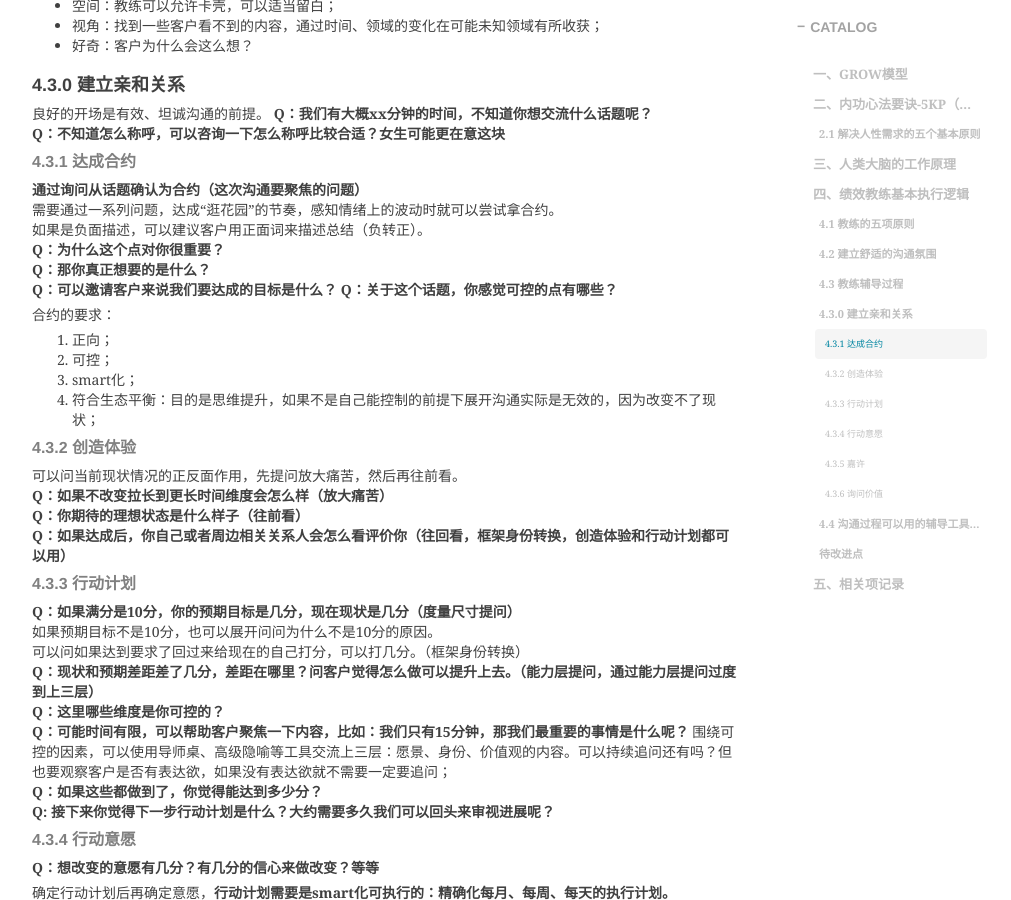
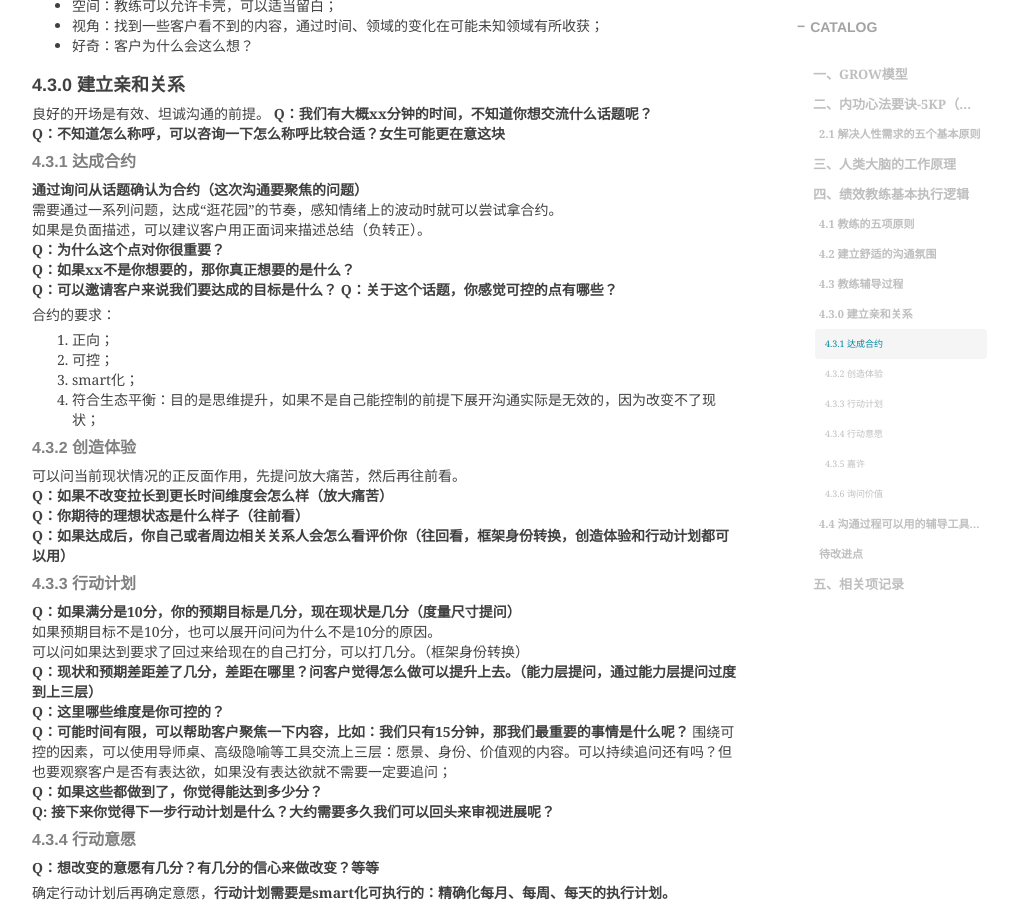
Before and after one commit to shihai1991/shihai1991.github.io, a Jekyll site: the page built from _posts/2022-08-21-教练式辅导.md, in a window 1280 px wide and 900 px high, scrolled down 1870 px. Shown: the whole window, without its empty margins (233-1244 px from the left). Built offline with Jekyll 4.4.1, drawn with Linux system fonts in a browser that asks for light colours; nearby versions of some CDN libraries; comment, search, counter and statistics services are not loaded.

Commit message:
Update 2022-08-21-教练式辅导.md

```diff
--- a/_posts/2022-08-21-教练式辅导.md
+++ b/_posts/2022-08-21-教练式辅导.md
@@ -72,7 +72,7 @@ A：迟到 B1：你为什么迟到了？vs B2：是什么原因导致你迟到
 需要通过一系列问题，达成“逛花园”的节奏，感知情绪上的波动时就可以尝试拿合约。
 如果是负面描述，可以建议客户用正面词来描述总结（负转正）。
 **Q：为什么这个点对你很重要？**
-**Q：那你真正想要的是什么？**
+**Q：如果xx不是你想要的，那你真正想要的是什么？**
 **Q：可以邀请客户来说我们要达成的目标是什么？**
 **Q：关于这个话题，你感觉可控的点有哪些？**
 
```
